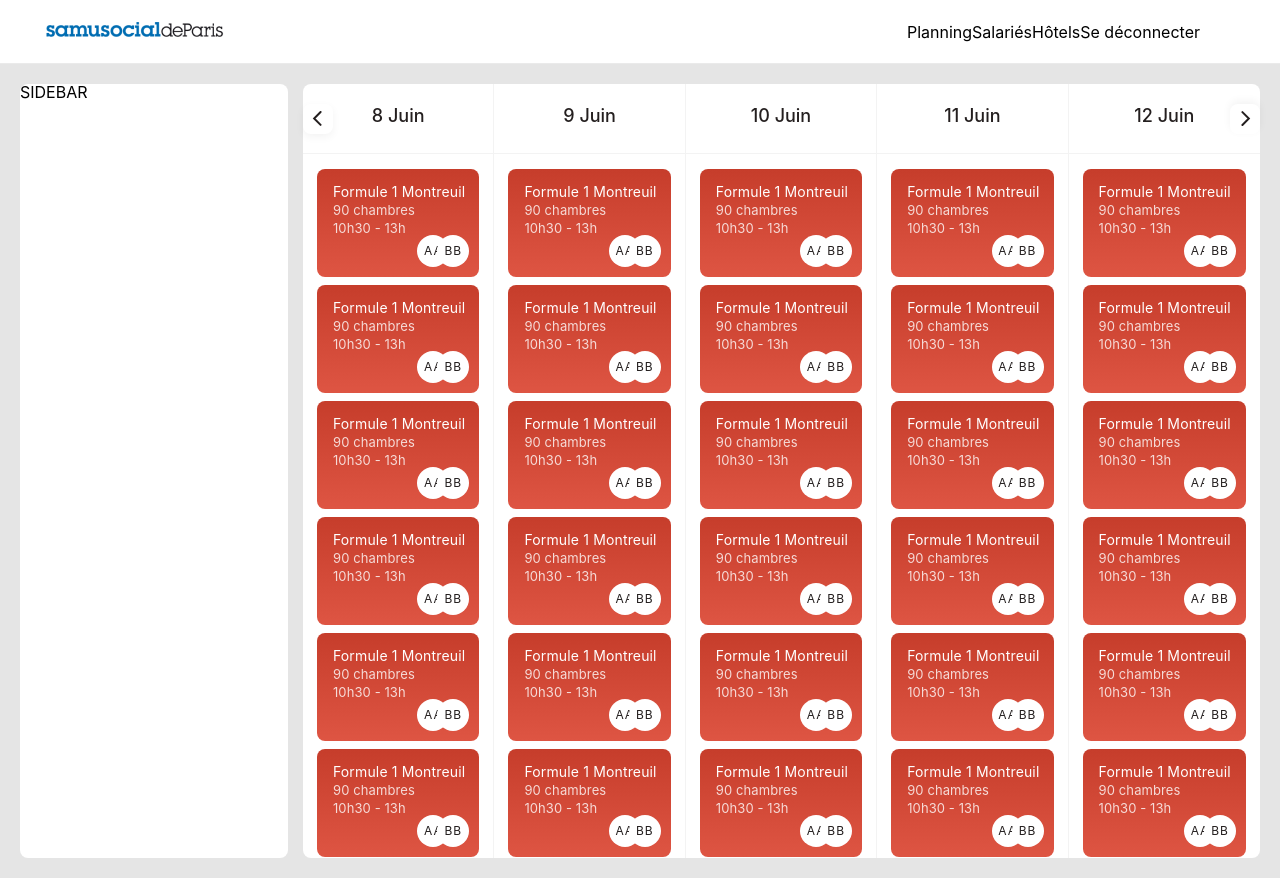
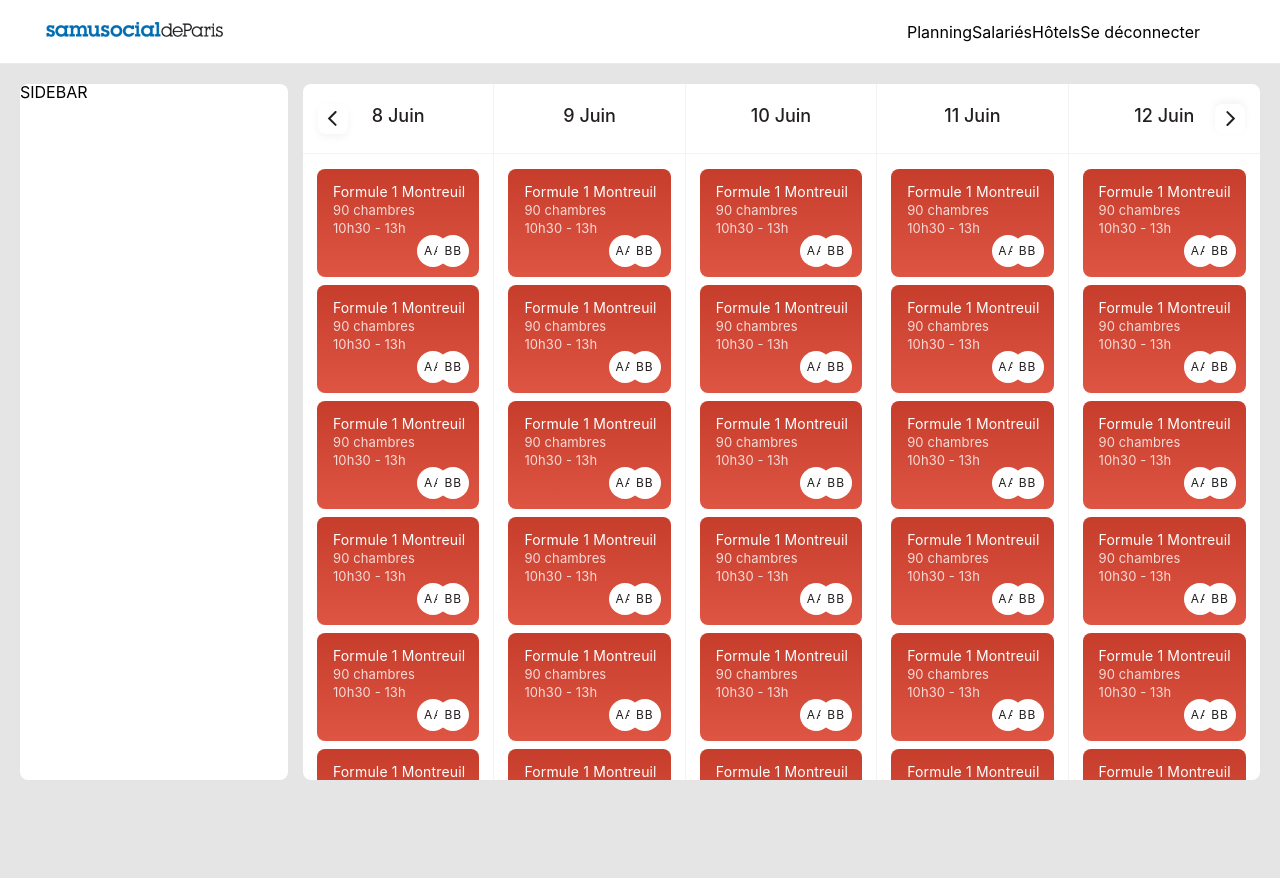
Before and after one commit to Paulehair/SSDP-G2, a React (Create React App) app in the folder back-office/: page / in a window 1280 px wide. After the commit the page ends 800 px from the top, so only its background shows below. Built offline with nearby package versions, Linux system fonts and the light colour scheme.

Commit message:
[FRONT] wrapper height + fix css arrows

```diff
--- a/back-office/src/App.css
+++ b/back-office/src/App.css
@@ -1,3 +1,4 @@
+/* HIDE SCROLLBAR, STILL SCROLLABLE */
 ::-webkit-scrollbar {
   display: none;
 }
--- a/back-office/src/App.js
+++ b/back-office/src/App.js
@@ -12,7 +12,7 @@
   red: 'linear-gradient(180deg, #C63D2B 0%, #DE5543 100%)'
 }
 
-const App = styled.div`
+const App = styled.main`
   width: 100%;
   margin: 0 auto;
 
@@ -23,6 +23,11 @@
     margin: 0 auto;
     width: 100%;
     padding: 20px;
+
+    /* -64px = hauteur du header */
+    &.--main {
+      height: calc(100vh - 64px);
+    }
   }
 `
 export default () => {
@@ -30,7 +35,7 @@
     <ThemeProvider theme={theme}>
       <App>
         <Header />
-        <div className='wrapper'>
+        <div className='wrapper --main'>
           <Sidebar />
           <Planning />
         </div>
--- a/back-office/src/atoms/Arrow.jsx
+++ b/back-office/src/atoms/Arrow.jsx
@@ -8,7 +8,7 @@
   width: 30px;
   height: 30px;
   box-shadow: 0px 3px 8px rgba(0, 0, 0, 0.05);
-  background: url('${ ArrowAsset }') no-repeat;
+  background: url('${ ArrowAsset}') no-repeat;
   background-position: calc(50% - 1px) 50%;
   position: absolute;
   top: calc( 50% - 15px);
@@ -16,11 +16,11 @@
   cursor: pointer;
 
   &:first-child {
-    left: 0;
+    left: 15px;
   }
 
   &:last-child {
-    right: 0;
+    right: 15px;
     transform: rotate(180deg);
   }
 `
--- a/back-office/src/elements/Planning.jsx
+++ b/back-office/src/elements/Planning.jsx
@@ -10,6 +10,7 @@
   margin: 0 0 0 15px;
   background: ${ ({ theme }) => theme.white};
   border-radius: 8px;
+  overflow: hidden;
 `
 
 export default ({ day, month }) => {
--- a/back-office/src/molecules/Table.jsx
+++ b/back-office/src/molecules/Table.jsx
@@ -10,10 +10,8 @@
   width: 100%;
   height: 100%;
   max-width: 1115px;
-  max-height: 704px;
   margin: 0 auto;
   overflow-y: scroll;
-
 `
 export default () => {
   return (
--- a/back-office/src/molecules/TableHead.jsx
+++ b/back-office/src/molecules/TableHead.jsx
@@ -15,7 +15,7 @@
   width: 100%;
   height: 100%;
   max-width: 1115px;
-  min-height: 70px;
+  max-height: 70px;
   margin: 0 auto;
   border-bottom: 1px solid ${ ({ theme }) => theme.grey};
 `
```
